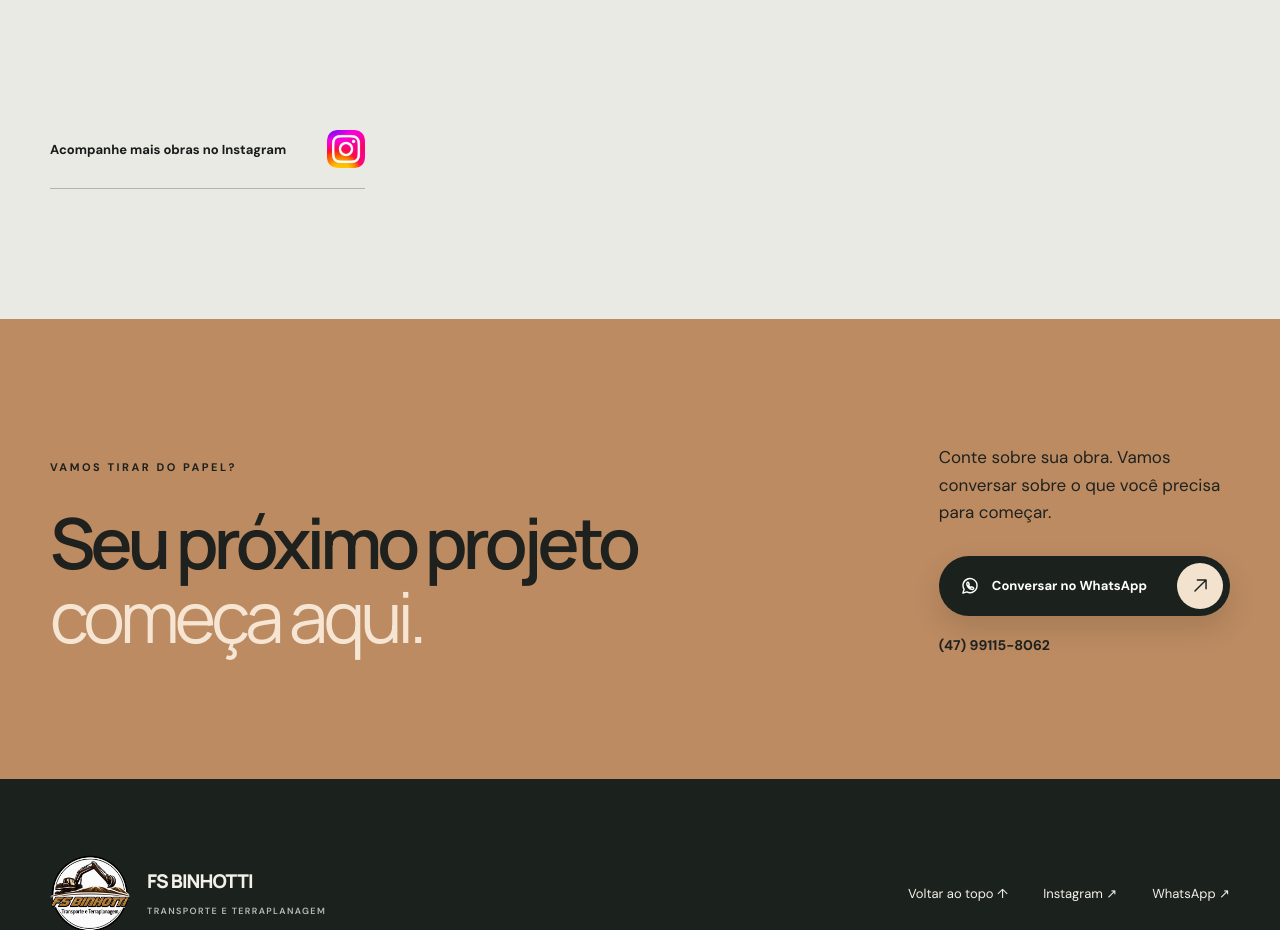
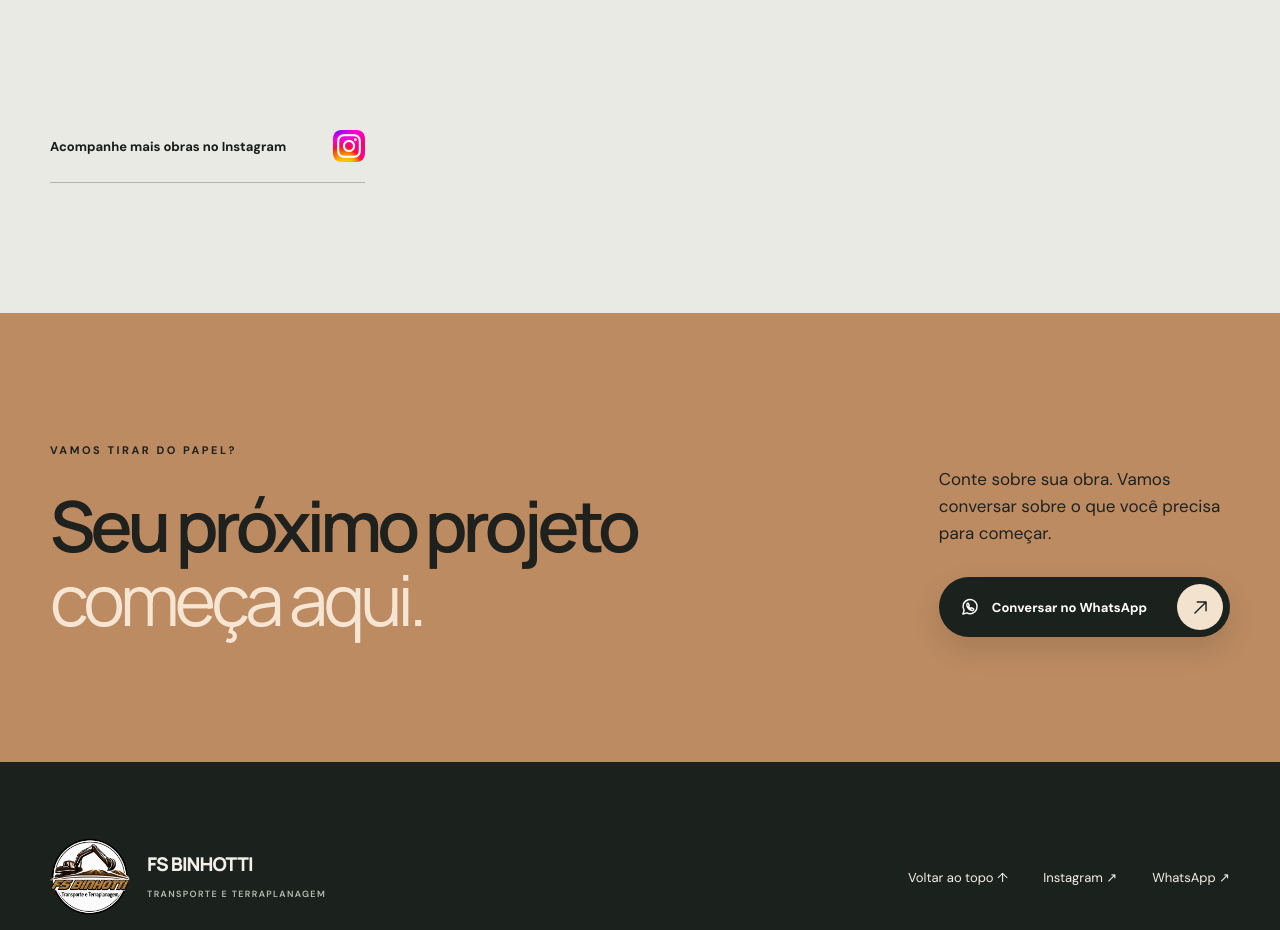
Before and after one commit to Binhotti/fsbinhotti-landing-page, a Next.js app: page / in a window 1280 px wide. Shown: the part 5260-6190 px from the top of the page. Built offline with nearby package versions, Linux system fonts and the light colour scheme.

Commit message:
style: reduzir ícone e remover número do contato

```diff
--- a/src/app/globals.css
+++ b/src/app/globals.css
@@ -592,10 +592,10 @@ a {
 
 .cta-glyph {
     display: block;
-    flex: 0 0 38px;
-    width: 38px;
-    height: 38px;
-    border-radius: 10px;
+    flex: 0 0 32px;
+    width: 32px;
+    height: 32px;
+    border-radius: 8px;
     background-position: center;
     background-size: contain;
     background-repeat: no-repeat;
@@ -661,13 +661,6 @@ a {
 
 .button-dark:hover .button-icon {
     background: white
-}
-
-.phone-link {
-    display: block;
-    font-weight: 700;
-    margin-top: 20px;
-    font-size: 14px
 }
 
 .footer {
--- a/src/app/page.tsx
+++ b/src/app/page.tsx
@@ -93,7 +93,7 @@ export default function Home() {
         <div className="page-width"><a className="all-projects" href={instagram} target="_blank" rel="noopener noreferrer"><span>Acompanhe mais obras no Instagram</span><span className="cta-glyph" aria-hidden="true" style={{ backgroundImage: `url("${socialMark}")` }} /></a></div>
       </section>
 
-      <section className="contact" id="contato"><div className="page-width contact-inner"><div><span className="eyebrow">VAMOS TIRAR DO PAPEL?</span><h2>Seu próximo projeto<br /><em>começa aqui.</em></h2></div><div className="contact-right"><p>Conte sobre sua obra. Vamos conversar sobre o que você precisa para começar.</p><a className="button button-dark" href={whatsapp} target="_blank" rel="noopener noreferrer"><WhatsAppIcon /><span className="button-label">Conversar no WhatsApp</span><span className="button-icon"><Arrow diagonal /></span></a><a className="phone-link" href="tel:+5547991158062">(47) 99115-8062</a></div></div></section>
+      <section className="contact" id="contato"><div className="page-width contact-inner"><div><span className="eyebrow">VAMOS TIRAR DO PAPEL?</span><h2>Seu próximo projeto<br /><em>começa aqui.</em></h2></div><div className="contact-right"><p>Conte sobre sua obra. Vamos conversar sobre o que você precisa para começar.</p><a className="button button-dark" href={whatsapp} target="_blank" rel="noopener noreferrer"><WhatsAppIcon /><span className="button-label">Conversar no WhatsApp</span><span className="button-icon"><Arrow diagonal /></span></a></div></div></section>
 
       <footer className="footer"><div className="page-width footer-main"><div className="footer-brand"><Image src="/images/logo-premium.webp" alt="Logo FS Binhotti" width={80} height={80} /><p>FS BINHOTTI<br /><span>TRANSPORTE E TERRAPLANAGEM</span></p></div><div className="footer-links"><a href="#inicio">Voltar ao topo ↑</a><a href={instagram} target="_blank" rel="noopener noreferrer">Instagram ↗</a><a href={whatsapp} target="_blank" rel="noopener noreferrer">WhatsApp ↗</a></div></div><div className="page-width footer-bottom"><span>© {new Date().getFullYear()} FS Binhotti. Todos os direitos reservados.</span><span>FEITO PARA IR MAIS LONGE.</span></div></footer>
     </main>
```
